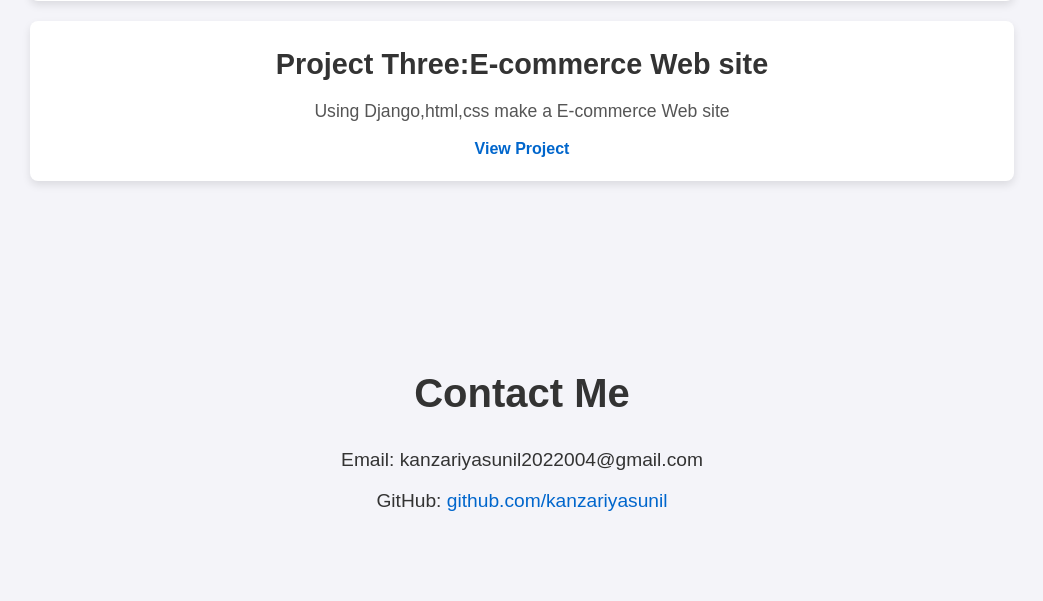
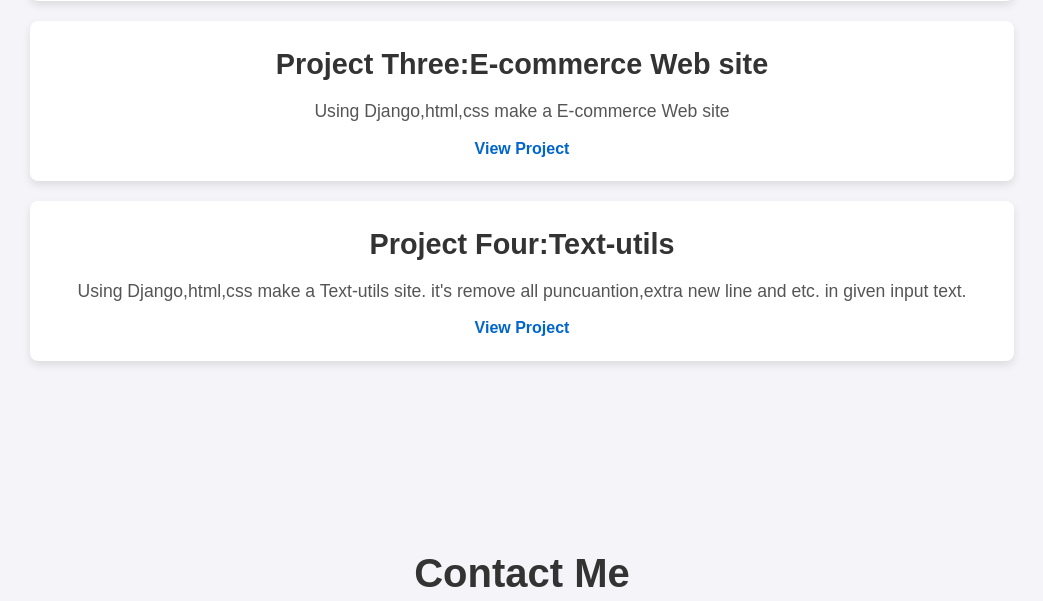
Before and after one commit to kanzariyasunil/deployflask, a Flask app: page / in a window 1280 px wide. Shown: the part 1492-2093 px from the top of the page, without its empty margins (118-1161 px from the left). Run offline with Flask 3, Linux system fonts and the light colour scheme.

Commit message:
add new project

```diff
--- a/templates/index.html
+++ b/templates/index.html
@@ -196,6 +196,7 @@
     <section id="projects">
         <div class="container">
             <h2>Projects</h2>
+
             <div class="project">
                 <h3>Project One: Tic Tac Tou Game</h3>
                 <p>Make a Tic Tac Tou game using Flask, html and css.</p>
@@ -209,6 +210,11 @@
              <div class="project">
                 <h3>Project Three:E-commerce Web site</h3>
                 <p>Using Django,html,css make a E-commerce Web site </p>
+                <a href="https://django-e-commerce-one.vercel.app/shop/" target="_blank">View Project</a>
+            </div>
+            <div class="project">
+                <h3>Project Four:Text-utils</h3>
+                <p>Using Django,html,css make a Text-utils site. it's remove all puncuantion,extra new line and etc. in given input text. </p>
                 <a href="https://django-e-commerce-one.vercel.app/shop/" target="_blank">View Project</a>
             </div>
         </div>
```
